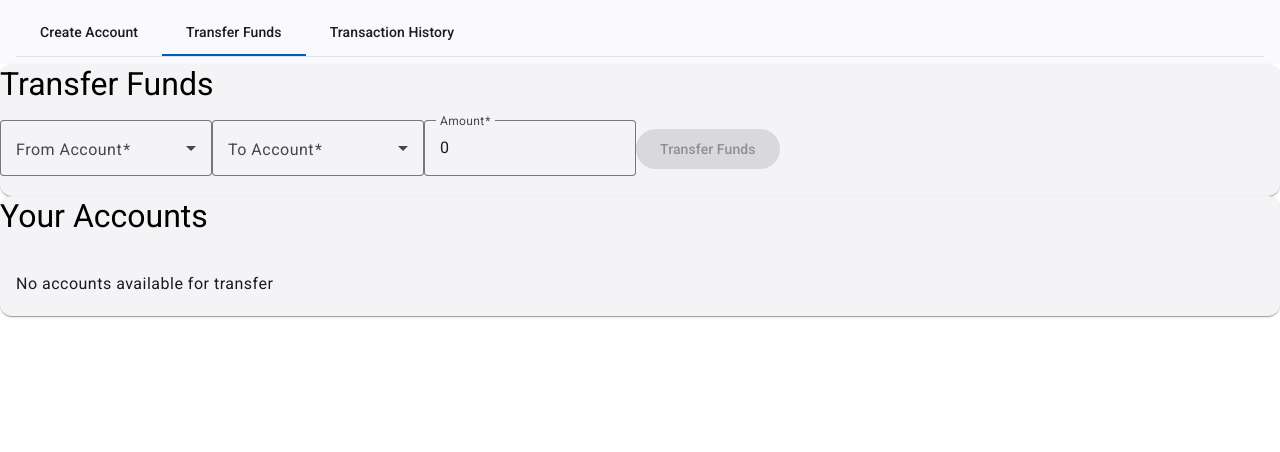
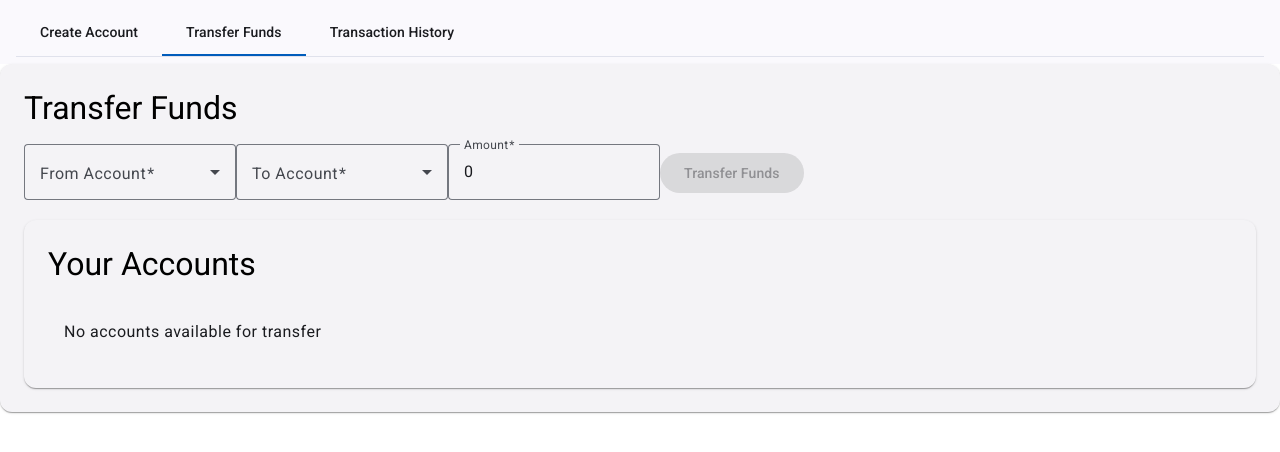
Before and after one commit to zihuiJ/brainridge-takehome, an Angular app: page /transfer-funds in a window 1280 px wide. Shown: the top 452 px of the page. Built offline with nearby package versions, Linux system fonts and the light colour scheme.

Commit message:
add reusable component card

```diff
--- a/src/app/create-account/create-account.component.html
+++ b/src/app/create-account/create-account.component.html
@@ -1,7 +1,4 @@
-<div class="page-container">
-  <!-- Existing create account form -->
-  <mat-card>
-    <h4>Create Account</h4>
+<app-page-container title="Create Account">
   <form [formGroup]="accountForm" (ngSubmit)="onSubmit()">
     <label>Account Type: </label>
     <mat-radio-group formControlName="accountType" aria-label="Select Account Type">
@@ -29,5 +26,4 @@
       (onCreate)="onSubmit()"
     ></app-create-account-button>
   </form>
-  </mat-card>
-</div>
+</app-page-container>
--- a/src/app/create-account/create-account.component.ts
+++ b/src/app/create-account/create-account.component.ts
@@ -8,6 +8,7 @@ import { MatCardModule } from '@angular/material/card';
 import { RouterModule, Router } from '@angular/router';
 import { CreateAccountButtonComponent } from '../shared/shared';
 import { AccountService } from '../shared/services/account.service';
+import { PageContainerComponent } from '../shared/components/page-container/page-container.component';
 
 @Component({
   selector: 'app-create-account',
@@ -20,7 +21,8 @@ import { AccountService } from '../shared/services/account.service';
     MatInputModule,
     MatCardModule,
     RouterModule,
-    CreateAccountButtonComponent
+    CreateAccountButtonComponent,
+    PageContainerComponent
   ],
   templateUrl: './create-account.component.html',
   styleUrls: ['./create-account.component.css']
--- /dev/null
+++ b/src/app/shared/components/page-container/page-container.component.ts
@@ -0,0 +1,33 @@
+import { Component, Input } from '@angular/core';
+import { CommonModule } from '@angular/common';
+import { MatCardModule } from '@angular/material/card';
+
+@Component({
+  selector: 'app-page-container',
+  standalone: true,
+  imports: [CommonModule, MatCardModule],
+  template: `
+    <div class="page-container">
+      <mat-card>
+        <h4>{{ title }}</h4>
+        <ng-content></ng-content>
+      </mat-card>
+    </div>
+  `,
+  styles: [`
+    .page-container {
+      box-sizing: border-box;
+    }
+
+    h4 {
+      margin-bottom: 1rem;
+    }
+
+    mat-card {
+      margin: 0 auto;
+    }
+  `]
+})
+export class PageContainerComponent {
+  @Input() title: string = '';
+}
--- a/src/app/shared/shared.ts
+++ b/src/app/shared/shared.ts
@@ -1,3 +1,4 @@
 import { CreateAccountButtonComponent } from './create-account-button/create-account-button.component';
+import { PageContainerComponent } from './components/page-container/page-container.component';
 
-export { CreateAccountButtonComponent };
+export { CreateAccountButtonComponent, PageContainerComponent };
--- a/src/app/transaction-history/transaction-history.component.html
+++ b/src/app/transaction-history/transaction-history.component.html
@@ -1,5 +1,4 @@
-<mat-card>
-  <h4>Transaction History</h4>
+<app-page-container title="Transaction History">
 
   <!-- Account Filter Dropdown -->
   <mat-form-field appearance="outline">
@@ -60,4 +59,4 @@
     <tr mat-header-row *matHeaderRowDef="displayedColumns"></tr>
     <tr mat-row *matRowDef="let row; columns: displayedColumns;"></tr>
   </table>
-</mat-card>
+</app-page-container>
--- a/src/app/transaction-history/transaction-history.component.ts
+++ b/src/app/transaction-history/transaction-history.component.ts
@@ -10,6 +10,7 @@ import { AccountService } from '../shared/services/account.service';
 import { Transaction } from '../shared/models/transaction.model';
 import { Account } from '../shared/models/account.model';
 import { Observable, map } from 'rxjs';
+import { PageContainerComponent } from '../shared/components/page-container/page-container.component';
 
 @Component({
   selector: 'app-transaction-history',
@@ -22,7 +23,8 @@ import { Observable, map } from 'rxjs';
     MatInputModule,
     MatCardModule,
     MatSelectModule,
-    MatSortModule
+    MatSortModule,
+    PageContainerComponent
   ]
 })
 export class TransactionHistoryComponent {
--- a/src/app/transfer-funds/transfer-funds.component.html
+++ b/src/app/transfer-funds/transfer-funds.component.html
@@ -1,7 +1,4 @@
-<div class="page-container">
-  <!-- Transfer form -->
-  <mat-card class="form-card">
-    <h4>Transfer Funds</h4>
+<app-page-container title="Transfer Funds">
     <form [formGroup]="transferForm" (ngSubmit)="onSubmit()">
       <mat-form-field appearance="outline">
         <mat-label>From Account</mat-label>
@@ -48,11 +45,9 @@
         Transfer Funds
       </button>
     </form>
-  </mat-card>
 
   <!-- Accounts list -->
-  <mat-card class="accounts-card">
-    <h4>Your Accounts</h4>
+  <app-page-container title="Your Accounts">
     <mat-list>
       <ng-container *ngIf="accounts$ | async as accounts">
         <mat-list-item *ngFor="let account of accounts">
@@ -67,4 +62,3 @@
         </mat-list-item>
       </ng-container>
     </mat-list>
-  </mat-card>
--- a/src/app/transfer-funds/transfer-funds.component.ts
+++ b/src/app/transfer-funds/transfer-funds.component.ts
@@ -19,6 +19,7 @@ import { Transaction } from '../shared/models/transaction.model';
 import { Observable, Subscription } from 'rxjs';
 import { MatSnackBar } from '@angular/material/snack-bar';
 import { map } from 'rxjs/operators';
+import { PageContainerComponent } from '../shared/components/page-container/page-container.component';
 
 @Component({
   selector: 'app-transfer-funds',
@@ -33,7 +34,8 @@ import { map } from 'rxjs/operators';
     MatCardModule,
     MatListModule,
     MatSelectModule,
-    MatSnackBarModule
+    MatSnackBarModule,
+    PageContainerComponent
   ]
 })
 export class TransferFundsComponent implements OnDestroy {
--- a/src/styles.css
+++ b/src/styles.css
@@ -2,3 +2,8 @@
 
 html, body { height: 100%; }
 body { margin: 0; font-family: Roboto, "Helvetica Neue", sans-serif; }
+
+mat-card {
+  margin-bottom: 6px;
+  padding: 24px;
+}
```
Lines whose indentation alone changed are shown as unchanged.
